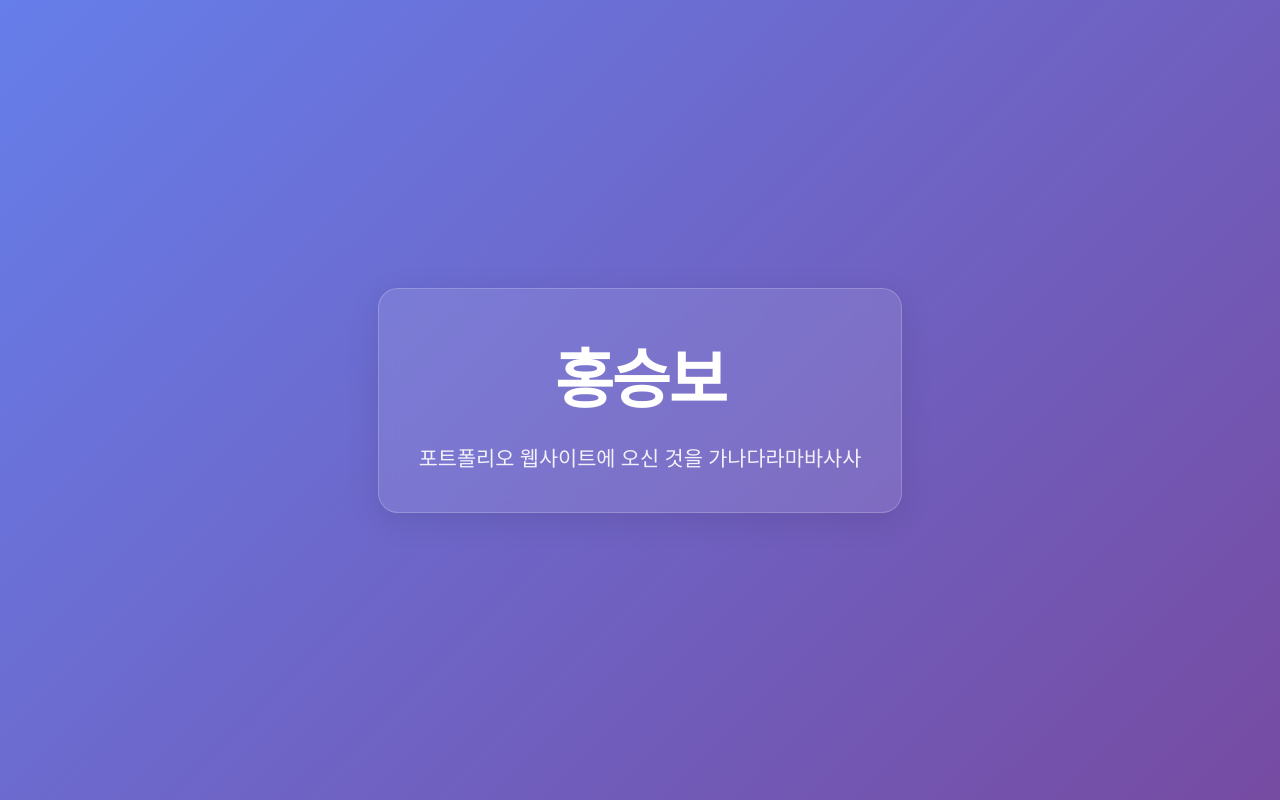
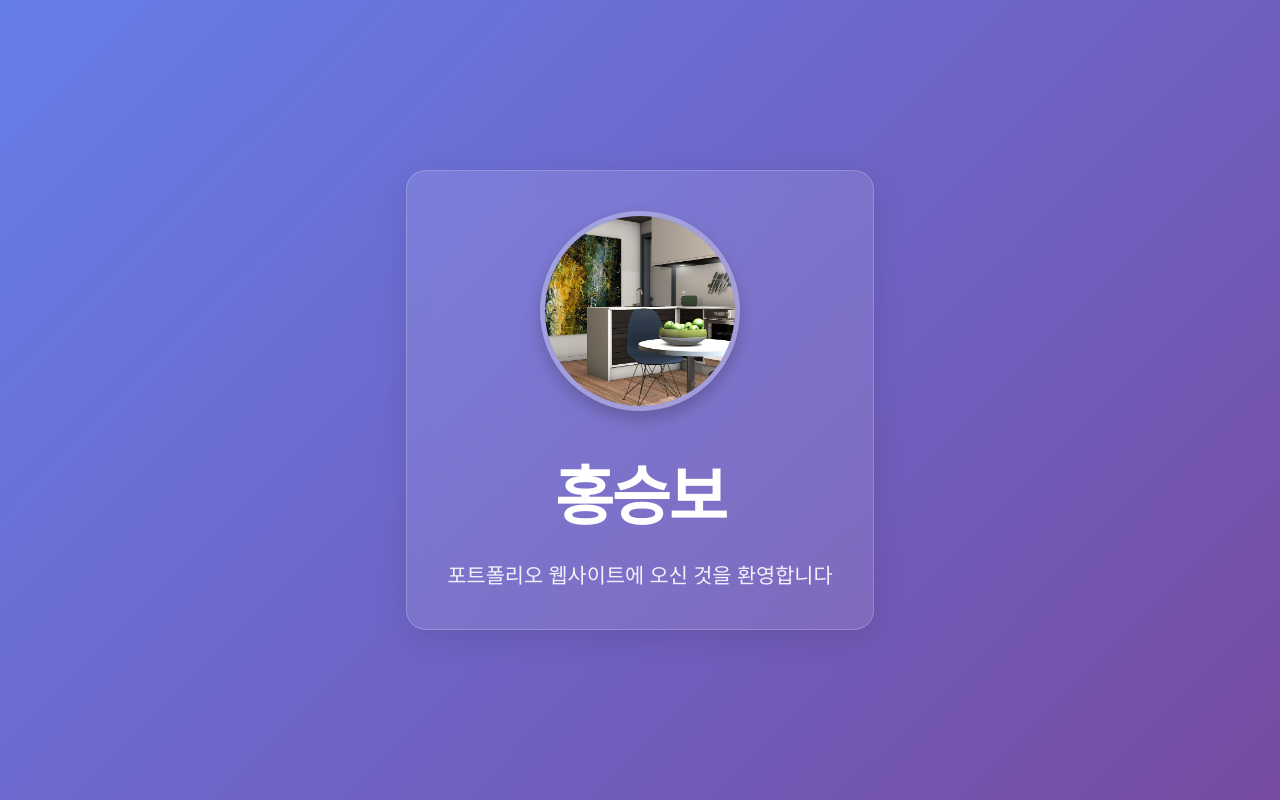
Before and after one commit to tmdqh1339-creator/seungboporfolio.github.io, a plain HTML site: page index.html in a window 1280 px wide. Drawn offline with Linux system fonts and the light colour scheme.

Commit message:
Update index.html

```diff
--- a/index.html
+++ b/index.html
@@ -43,6 +43,16 @@
             }
         }
 
+        .profile-img {
+            width: 200px;
+            height: 200px;
+            border-radius: 50%;
+            object-fit: cover;
+            margin-bottom: 30px;
+            border: 5px solid rgba(255, 255, 255, 0.3);
+            box-shadow: 0 8px 16px rgba(0, 0, 0, 0.2);
+        }
+
         h1 {
             font-size: 4rem;
             font-weight: 700;
@@ -69,8 +79,9 @@
 </head>
 <body>
     <div class="container">
+        <img src="images/profile.jpg" alt="홍승보 프로필 사진" class="profile-img">
         <h1>홍승보</h1>
-        <p>포트폴리오 웹사이트에 오신 것을 가나다라마바사사</p>
+        <p>포트폴리오 웹사이트에 오신 것을 환영합니다</p>
     </div>
 </body>
 </html>
```
